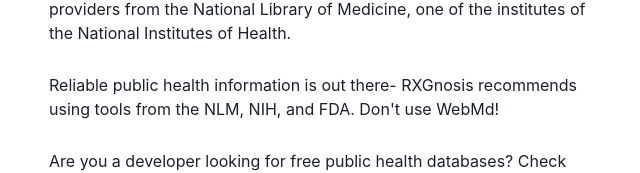
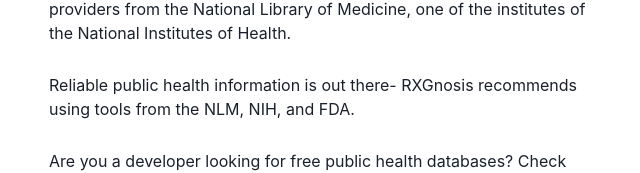
Before and after one commit to Varlotte/phase-5-project, a React (Vite) app: page /resources in a window 1280 px wide. Shown: the part 524-697 px from the top of the page, without its empty margins (319-959 px from the left). Built offline with nearby package versions, Linux system fonts and the light colour scheme; no server answers.

Commit message:
getting rid of webmd stuff
copy editing

```diff
--- a/src/client/containers/Resources.tsx
+++ b/src/client/containers/Resources.tsx
@@ -35,7 +35,7 @@ function Resources() {
       </Text>
       <Text margin={2}>
         Reliable public health information is out there- RXGnosis recommends
-        using tools from the NLM, NIH, and FDA. Don't use WebMd!
+        using tools from the NLM, NIH, and FDA.
       </Text>
       <Text margin={2}>
         Are you a developer looking for free public health databases? Check out{' '}
```
